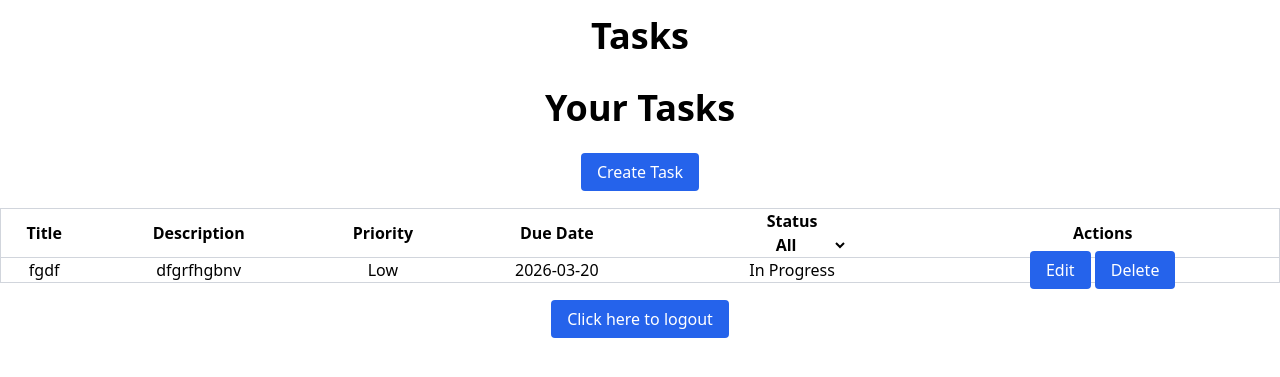
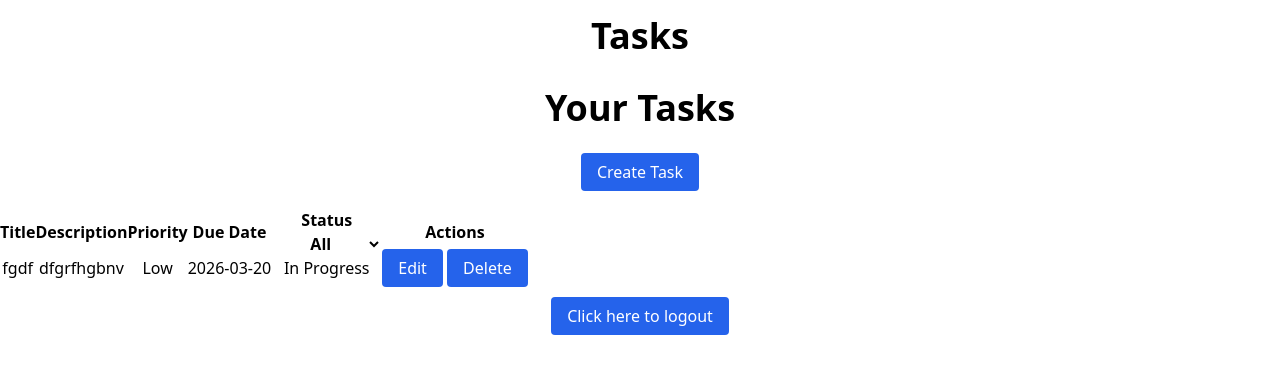
Before and after one commit to Sahar-53/Final-Project, a Flask app: page /tasks in a window 1280 px wide. Shown: the top 377 px of the page. Run offline with Flask 3, Linux system fonts and the light colour scheme; a user stored in the database is signed in; data comes from the database, SQL or seed files in the repository.

```diff
--- a/templates/tasks.html
+++ b/templates/tasks.html
@@ -23,9 +23,9 @@
 <a href="/tasks" class="button">Clear Filter</a>
 {% endif %}
 
-<div class="text-center mb-6">
-    <table class="table-auto w-full border-collapse border border-gray-300">
-        <tr>
+<div class="flex text-center mb-6">
+    <table class="table-auto border-collapse border-gray-300">
+        <tr class="table-auto border-collapse border-gray-300">
             <th>Title</th>
             <th>Description</th>
             <th>Priority</th>
@@ -60,7 +60,7 @@
 
         {% for task in tasks %}
 
-        <tr class="table-auto w-full border-collapse border border-gray-300">
+        <tr class="table-auto border-collapse border-gray-300">
             <td>{{ task.title }}</td>
             <td>{{ task.description }}</td>
             <td>{{ task.priority }}</td>
@@ -68,7 +68,10 @@
             <td>{{ task.status }}</td>
             <td>
                 <a class="button" href="/tasks/{{task.id}}/edit">Edit</a>
-                <a class="button" href="/tasks/{{task.id}}/delete">Delete</a>
+                <!-- Confirm before deleting-->
+                <a class="button" href="/tasks/{{task.id}}/delete"
+                onclick="return confirm('Are you sure you want to delete this task?');">
+                Delete</a>
             </td>
         </tr>
         {% endfor %}
```
Also changed, not shown: templates/home.html (+11 -1 lines).
